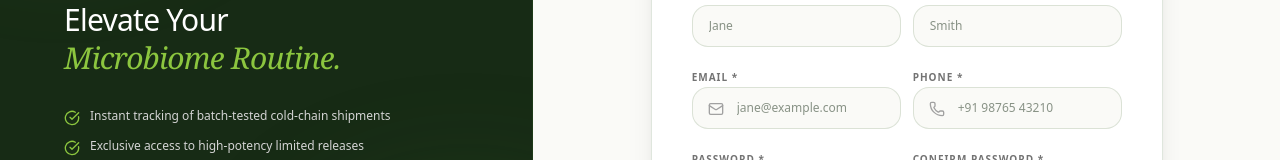
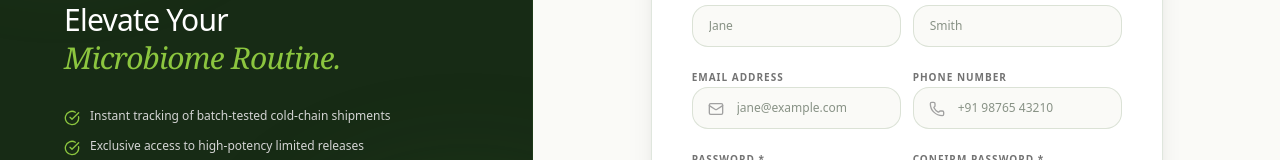
Before and after one commit to realniyaz/energymaxgroup, a Next.js app: page /shop/auth/register in a window 1280 px wide. Shown: the part 334-494 px from the top of the page. Built offline with nearby package versions, Linux system fonts and the light colour scheme; no server answers.

Commit message:
rmeoved conflict

```diff
--- a/app/components/Navbar.tsx
+++ b/app/components/Navbar.tsx
@@ -187,7 +187,7 @@ export default function LuxuryNavbar() {
             <div className="flex items-center justify-end space-x-3 sm:space-x-6 text-[11px]">
 
               {/* PINCODE / DELIVERY SELECTOR BUTTON */}
-              <button
+              <button suppressHydrationWarning
                 type="button"
                 onClick={() => setIsPincodeModalOpen(true)}
                 className="flex items-center space-x-1.5 text-neutral-200 hover:text-[#8CC63F] transition-colors cursor-pointer group"
--- a/app/shop/auth/register/page.tsx
+++ b/app/shop/auth/register/page.tsx
@@ -4,6 +4,7 @@
 import React, { useState } from "react";
 import Image from "next/image";
 import Link from "next/link";
+import { useRouter } from "next/navigation";
 import { motion } from "framer-motion";
 import {
   User,
@@ -20,6 +21,7 @@ import {
 import { useCustomerAuth } from "@/context/customer-auth-context";
 
 export default function CustomerRegisterPage() {
+  const router = useRouter();
   const { registerCustomer } = useCustomerAuth();
 
   const [formData, setFormData] = useState({
@@ -43,7 +45,7 @@ export default function CustomerRegisterPage() {
     e.preventDefault();
     setError(null);
 
-    // Validation matching CustomerRegisterRequest Pydantic constraints
+    // Backend validation constraints
     if (!formData.email && !formData.phone) {
       setError("Please provide either an email address or a phone number.");
       return;
@@ -70,8 +72,16 @@ export default function CustomerRegisterPage() {
         phone: formData.phone.trim() || undefined,
         password: formData.password,
       });
+      router.push("/shop");
     } catch (err: any) {
-      setError(err.message || "Registration failed. Please check the provided details.");
+      const detail = err.response?.data?.detail;
+      if (typeof detail === "string") {
+        setError(detail);
+      } else if (Array.isArray(detail)) {
+        setError(detail.map((d: any) => d.msg).join(", "));
+      } else {
+        setError(err.message || "Registration failed. Please check the provided details.");
+      }
     } finally {
       setLoading(false);
     }
@@ -227,7 +237,7 @@ export default function CustomerRegisterPage() {
             <div className="grid grid-cols-1 sm:grid-cols-2 gap-3">
               <div className="space-y-1">
                 <label className="text-[10px] font-bold uppercase tracking-widest text-neutral-500">
-                  Email *
+                  Email Address
                 </label>
                 <div className="relative">
                   <Mail className="absolute left-4 top-3.5 w-4 h-4 text-neutral-400" />
@@ -243,7 +253,7 @@ export default function CustomerRegisterPage() {
               </div>
               <div className="space-y-1">
                 <label className="text-[10px] font-bold uppercase tracking-widest text-neutral-500">
-                  Phone *
+                  Phone Number
                 </label>
                 <div className="relative">
                   <Phone className="absolute left-4 top-3.5 w-4 h-4 text-neutral-400" />
```
